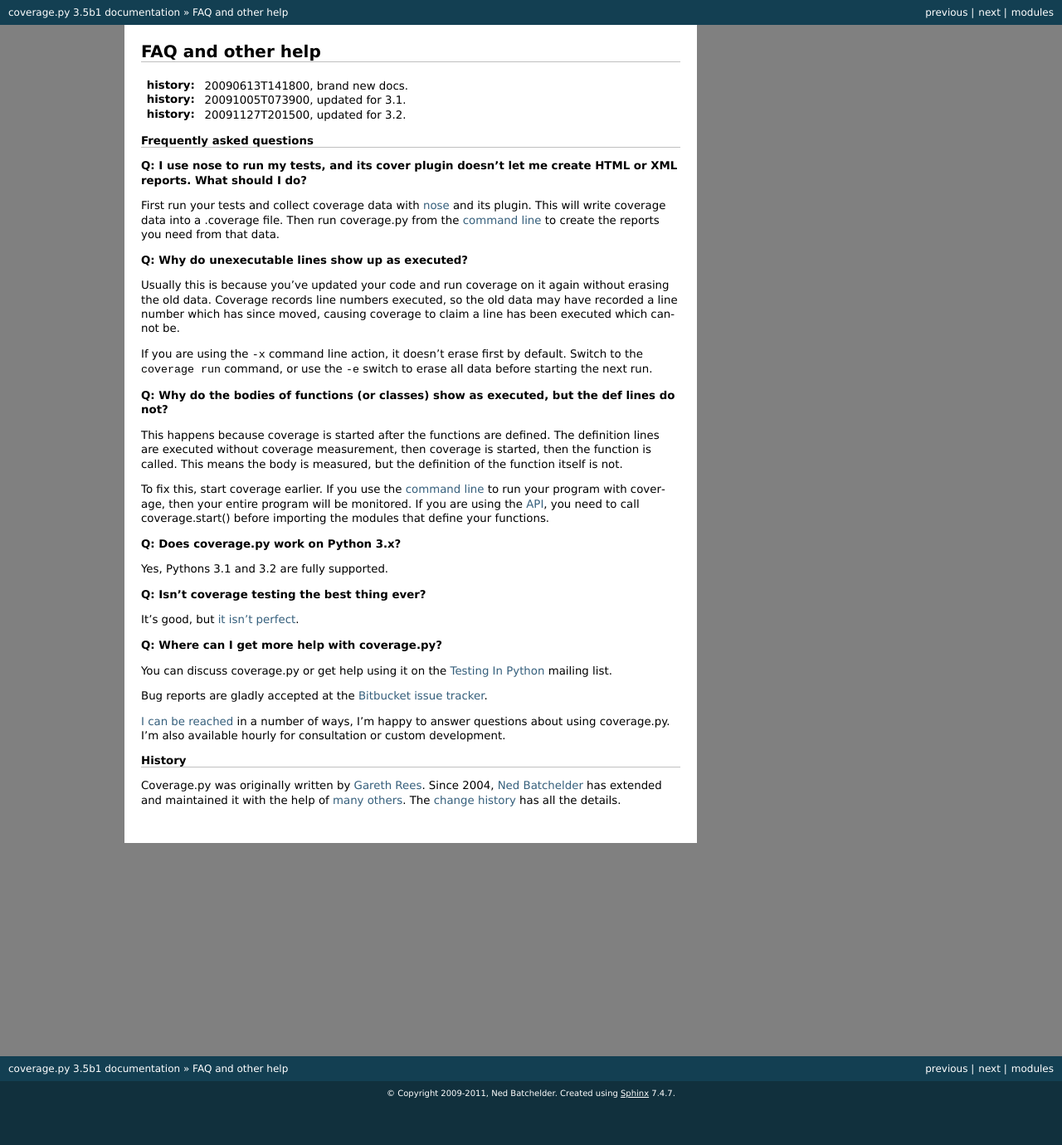
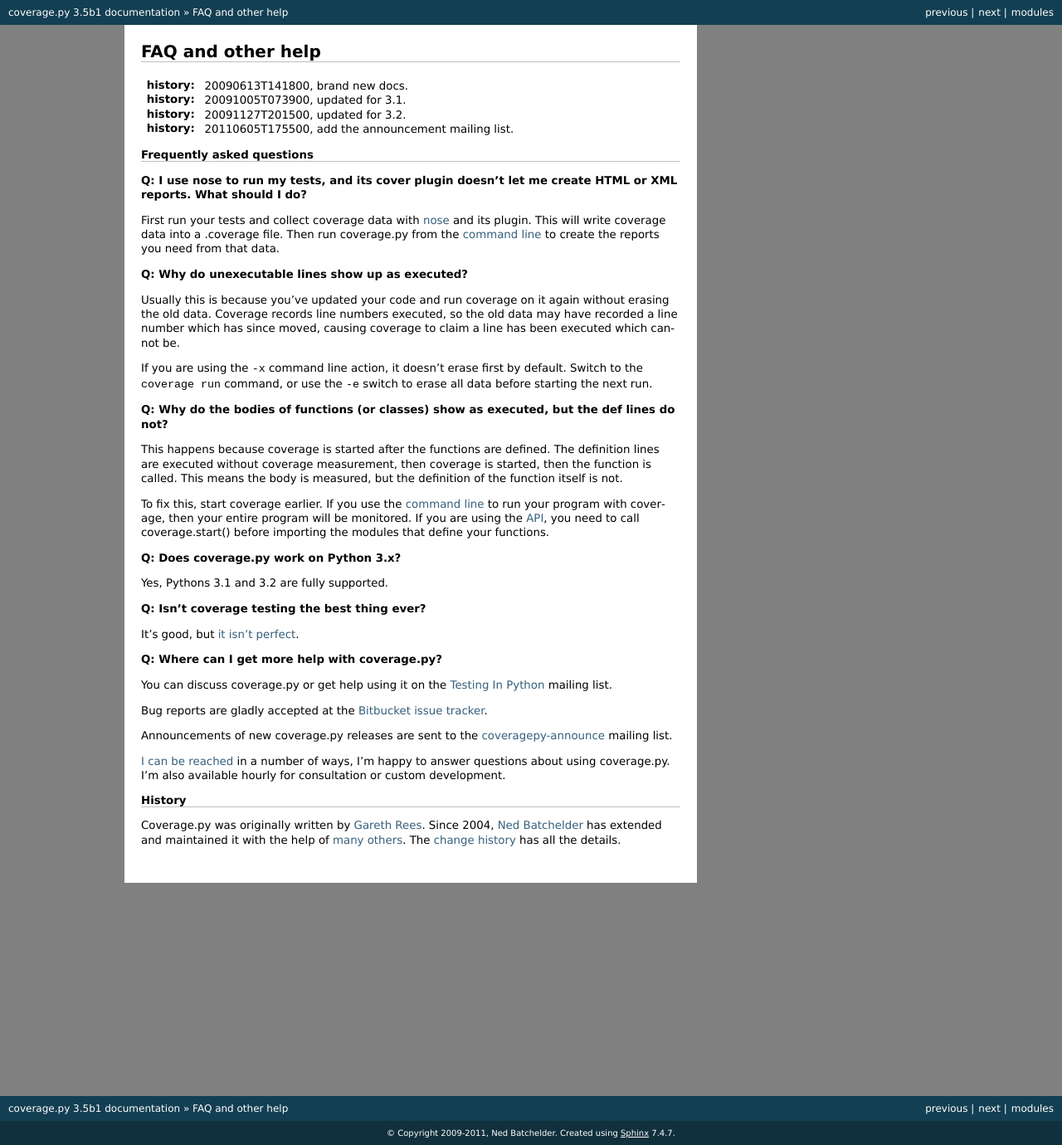
Before and after one commit to nedbat/coveragepy, a Sphinx documentation site: the page built from doc/faq.rst, in a window 1280 px wide. Shown: the whole page at 83% size. Built offline with Sphinx 7.4.7, drawn with Linux system fonts in a browser that asks for light colours; before the commit the page ends 1332 px from its top, so only the background shows below that.

Commit message:
Created an announcement list.

```diff
--- a/doc/faq.rst
+++ b/doc/faq.rst
@@ -7,11 +7,11 @@
 :history: 20090613T141800, brand new docs.
 :history: 20091005T073900, updated for 3.1.
 :history: 20091127T201500, updated for 3.2.
+:history: 20110605T175500, add the announcement mailing list.
 
 
 Frequently asked questions
 --------------------------
-
 
 **Q: I use nose to run my tests, and its cover plugin doesn't let me create
 HTML or XML reports.  What should I do?**
@@ -91,6 +91,11 @@
 
 .. _Bitbucket issue tracker: http://bitbucket.org/ned/coveragepy/issues
 
+Announcements of new coverage.py releases are sent to the
+`coveragepy-announce`_ mailing list.
+
+.. _coveragepy-announce: http://groups.google.com/group/coveragepy-announce
+
 `I can be reached`__ in a number of ways, I'm happy to answer questions about
 using coverage.py.  I'm also available hourly for consultation or custom
 development.
--- a/howto.txt
+++ b/howto.txt
@@ -49,6 +49,7 @@
     - Issue tracker should get new version number in picker.
     # Note: don't delete old version numbers: it marks changes on the tickets
     # with that number.
+- Announce on coveragepy-announce@googlegroups.com .
 - Announce on TIP.
 - Ask Christophe Zwerschke (cito@online.de) to build win64 kits.
 
```
